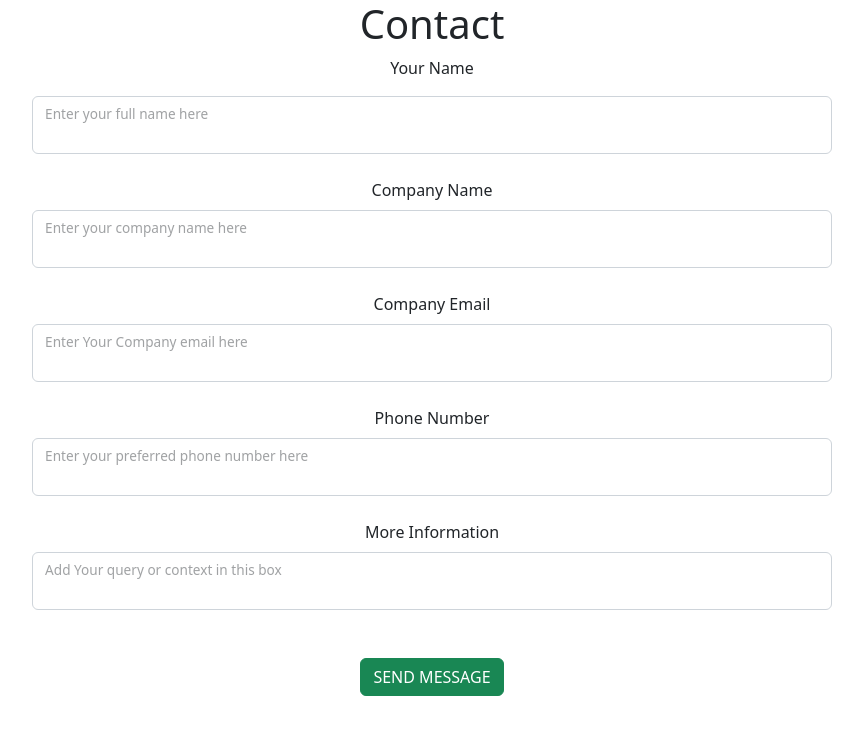
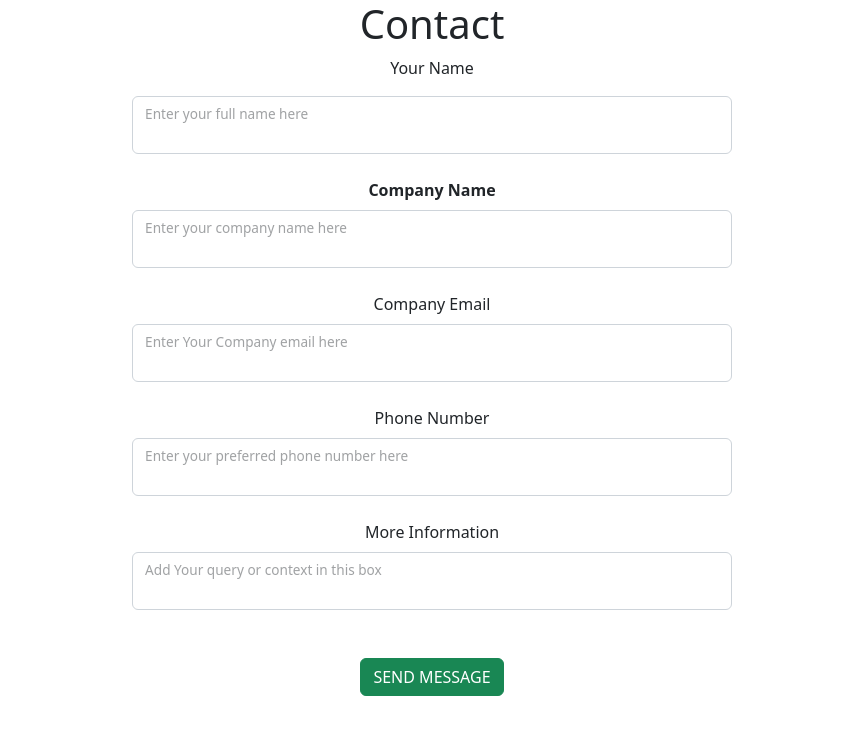
Before and after one commit to Jaydeepprecious/Shrikantsirproject1, a React (Create React App) app: page /Contact in a window 1280 px wide. Shown: the top 734 px of the page, without its empty margins (208-1071 px from the left). Built offline with nearby package versions, Linux system fonts and the light colour scheme.

Commit message:
6th commit

```diff
--- a/src/App.css
+++ b/src/App.css
@@ -51,3 +51,7 @@ body {
     border-bottom-right-radius: .3rem;
   }
 }
+.pic{
+  height: 500px;
+  width: 300px;
+}
--- a/src/Components/Contact.js
+++ b/src/Components/Contact.js
@@ -11,36 +11,36 @@ function Contact() {
         <FloatingLabel
         controlId="floatingInput"
         label="Enter your full name here"
-        className="mt-2 mx-auto"  style={{maxWidth:"800px"}} >
-        <Form.Control type="text"   style={{ height: '50px' }} />
+        className="mt-2 mx-auto"  style={{maxWidth:"600px"}} >
+        <Form.Control type="text"  style={{ height: '40px' }} />
       </FloatingLabel><br/>
-      <p1>Company Name</p1>
+      <p1><b>Company Name</b></p1>
       <FloatingLabel
         controlId="floatingInput"
         label="Enter your company name here"
-        className="mt-2 mx-auto"  style={{maxWidth:"800px"}} >
-        <Form.Control type="text"   style={{ height: '50px' }} />
+        className="mt-2 mx-auto"  style={{maxWidth:"600px"}} >
+        <Form.Control type="text"   style={{ height: '40px' }} />
       </FloatingLabel><br/>
       <p1>Company Email</p1>
       <FloatingLabel
         controlId="floatingInput"
         label="Enter Your Company email here"
-        className="mt-2 mx-auto"  style={{maxWidth:"800px"}} >
-        <Form.Control type="email"   style={{ height: '50px' }} />
+        className="mt-2 mx-auto"  style={{maxWidth:"600px"}} >
+        <Form.Control type="email"   style={{ height: '40px' }} />
       </FloatingLabel><br/>
       <p1>Phone Number</p1>
       <FloatingLabel
         controlId="floatingInput"
         label="Enter your preferred phone number here"
-        className="mt-2 mx-auto"  style={{maxWidth:"800px"}} >
-        <Form.Control type="number"   style={{ height: '50px' }} />
+        className="mt-2 mx-auto"  style={{maxWidth:"600px"}} >
+        <Form.Control type="number"   style={{ height: '40px' }} />
       </FloatingLabel><br/>
       <p1>More Information</p1>
       <FloatingLabel
         controlId="floatingInput"
         label="Add Your query or context in this box"
-        className="mt-2 mx-auto"  style={{maxWidth:"800px"}} >
-        <Form.Control type="text"   style={{ height: '50px' }} />
+        className="mt-2 mx-auto"  style={{maxWidth:"600px"}} >
+        <Form.Control type="text"   style={{ height: '40px' }} />
       </FloatingLabel><br/><br/>
       <Button variant="success">SEND MESSAGE</Button>
         </div>
--- a/src/Components/Home.js
+++ b/src/Components/Home.js
@@ -50,6 +50,8 @@ function Home() {
         </Container>
       </Navbar>
 
+     <img src="precious.png" alt="pic" className='centerImage'/>
+
     </div>
 
   )
--- a/src/Components/Login.js
+++ b/src/Components/Login.js
@@ -11,8 +11,8 @@ const Signup1 = () => {
   const [email, setEmail] = useState("");
   const [password, setPassword] = useState("");
 
-  const[emailError,setEmailError]=useState("");
-  const[passwordError,setPasswordError]=useState("");
+  const [emailError, setEmailError] = useState("");
+  const [passwordError, setPasswordError] = useState("");
   const history = useNavigate();
   const header = { "Access-Control-Allow-Origin": "*" };
 
@@ -21,58 +21,57 @@ const Signup1 = () => {
 
     e.preventDefault();
 
-    if(email==='')
+    if (email === '')
       setEmailError("please enter your email")
-    if(password==='')
+    if (password === '')
       setPasswordError("please enter your password")
-    if(email!==''&&password!==''&&email==="eve.holt@reqres.in")
-{
+    if (email !== '' && password !== '') {
 
 
 
-
+      if (email === "eve.holt@reqres.in") {
         axios.post("https://reqres.in/api/login", {
 
           email: email,
-      password:password,
+          password: password,
           header,
         })
-    .then((res)=>{
+          .then((res) => {
 
             console.log(res.data)
-       const token1="QpwL5tke4Pnpja7X4";
-       const token2=localStorage.getItem('token')
-       if(token1===token2)
-       {
+            const token1 = "QpwL5tke4Pnpja7X4";
+            const token2 = localStorage.getItem('token')
+            console.log(token2);
+            if (token1 === token2) {
               alert("SignIn is Successfully!!")
-        localStorage.removeItem('token');
+              const token3=localStorage.removeItem('token');
+              console.log(token3)
               history("/Home");
+
+            }
             alert("your account logout successfully")
-       }
-
           });
 
       }
-  else
-   {
+      else {
         alert("invalid email address");
       }
-
+    }
   };
 
-  const handleEmailChange=(event)=>{
+  const handleEmailChange = (event) => {
     setEmail(event.target.value);
-    if(event.target.value==='')
+    if (event.target.value === '')
       setEmailError("please enter your email");
-    else{
+    else {
       setEmailError("");
     }
   }
-  const handlePasswordChange=(event)=>{
+  const handlePasswordChange = (event) => {
     setPassword(event.target.value);
-    if(event.target.value==='')
+    if (event.target.value === '')
       setPasswordError("please enter your password");
-    else{
+    else {
       setPasswordError("");
     }
   }
@@ -97,7 +96,7 @@ const Signup1 = () => {
         </Container>
       </Navbar>
       <h1>LogIn page</h1>
-      <form className="mt-5 mx-auto" style={{maxWidth:"400px"}}>
+      <form className="mt-5 mx-auto" style={{ maxWidth: "400px" }}>
 
 
         <div className="mb-3">
@@ -108,7 +107,7 @@ const Signup1 = () => {
             aria-describedby="emailHelp" required
             onChange={handleEmailChange}
           />
-          {emailError&&<span style={{color:'red'}}>{emailError}</span>}
+          {emailError && <span style={{ color: 'red' }}>{emailError}</span>}
         </div>
         <div className="mb-3">
           <label className="form-label">Password</label>
@@ -118,7 +117,7 @@ const Signup1 = () => {
             aria-describedby="emailHelp" required
             onChange={handlePasswordChange}
           />
-          {passwordError&&<span style={{color:'red'}}>{passwordError}</span>}
+          {passwordError && <span style={{ color: 'red' }}>{passwordError}</span>}
         </div>
 
         <button
--- a/src/Components/Profile.js
+++ b/src/Components/Profile.js
@@ -58,7 +58,7 @@ localStorage.setItem("password",password);
       </Navbar>
 
     <div className="d-flex justify-content-between m-2">
-      <h2>Read Operation</h2>
+      <h2>Profile</h2>
       <Link to="/">
       <button className="btn btn-primary" >Create</button>
       </Link>
--- a/src/Components/Signup1.js
+++ b/src/Components/Signup1.js
@@ -39,7 +39,8 @@ const Signup1 = () => {
     })
     .then((res)=>{
     const token="QpwL5tke4Pnpja7X4";
-    localStorage.setItem('token',token)
+    const t=localStorage.setItem('token',token)
+    console.log(t);
      history("/Login");
      });
 
--- a/src/index.css
+++ b/src/index.css
@@ -40,3 +40,8 @@ code {
     border-bottom-right-radius: .3rem;
   }
 }
+.centerImage{
+  height: 500px;
+  display: block;
+  margin: auto;
+}
```
Also changed, not shown: public/precious.png (added), 1 other file (tests, documents, lock files or other folders). Lines whose indentation alone changed are shown as unchanged.
